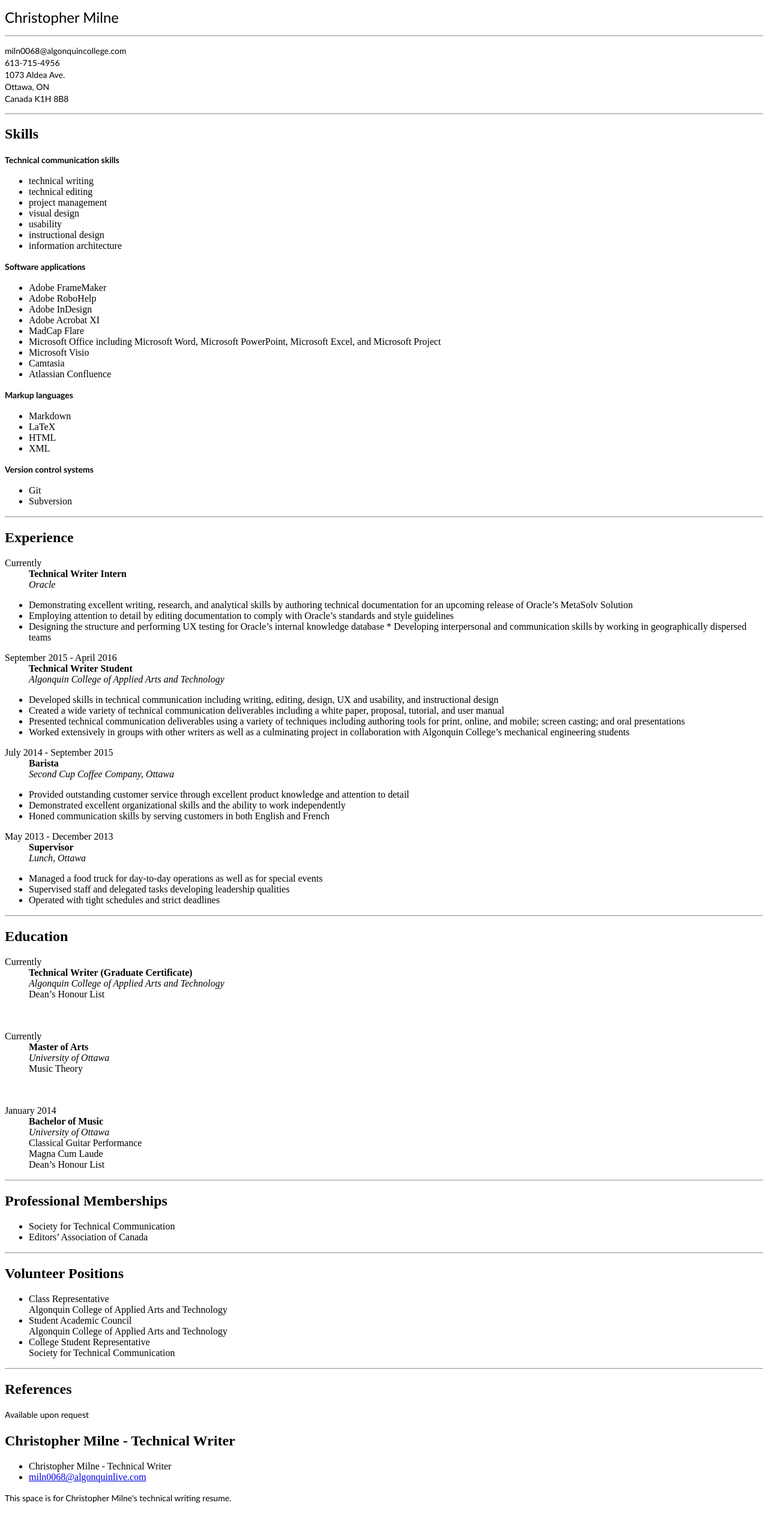
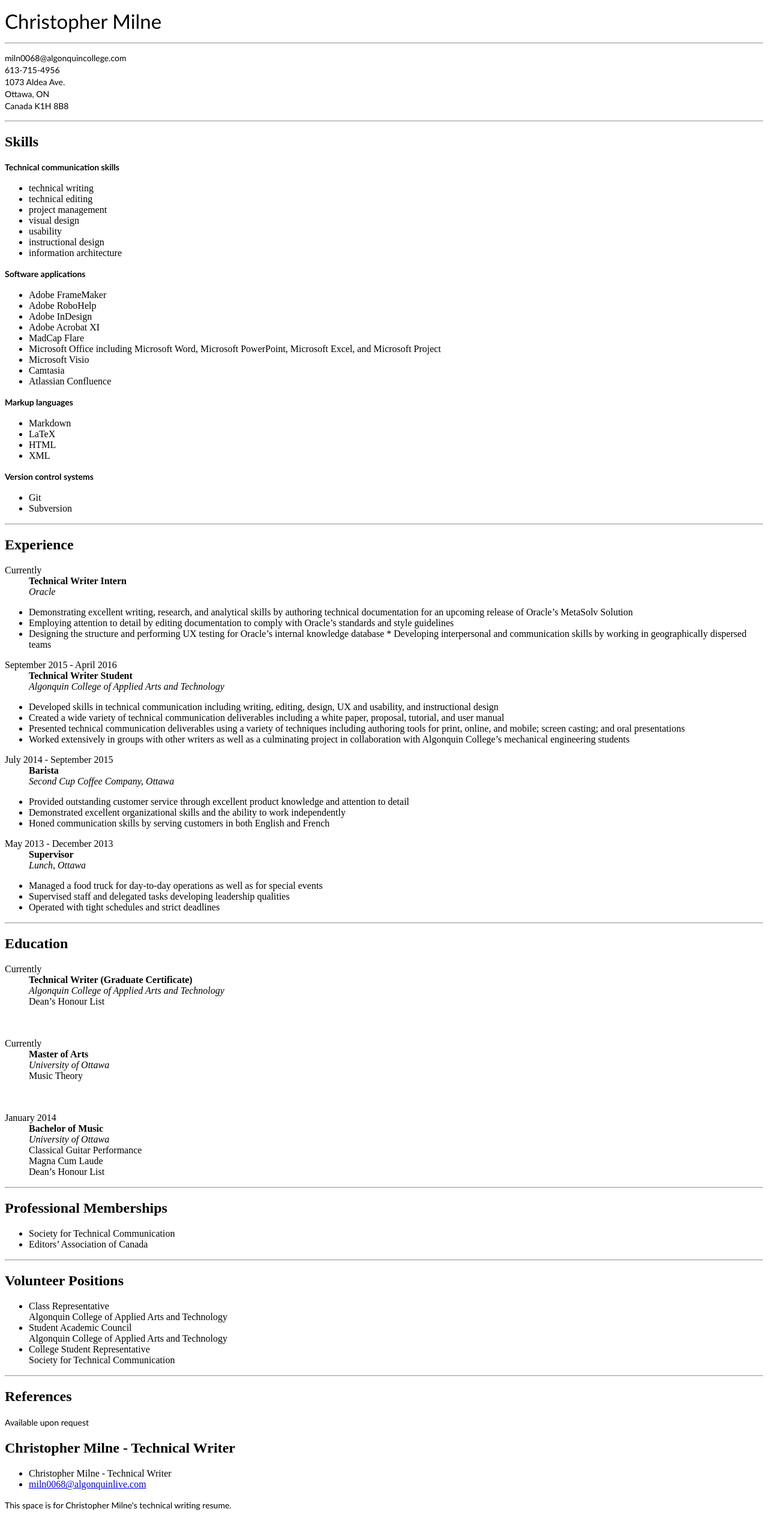
Before and after one commit to chris-milne/chris-milne.github.io, a Jekyll site: the page built from index.html, in a window 1280 px wide. Shown: the whole page at 60% size. Built offline with Jekyll 4.4.1, drawn with Linux system fonts in a browser that asks for light colours.

Commit message:
Update main.css

```diff
--- a/css/main.css
+++ b/css/main.css
@@ -1,6 +1,6 @@
 h1 {
 	font-family: Futura,Trebuchet MS,Arial,sans-serif;
-	font-size: 24px;
+	font-size: 33px;
 	font-style: normal;
 	font-variant: normal;
 	font-weight: 500;
```
